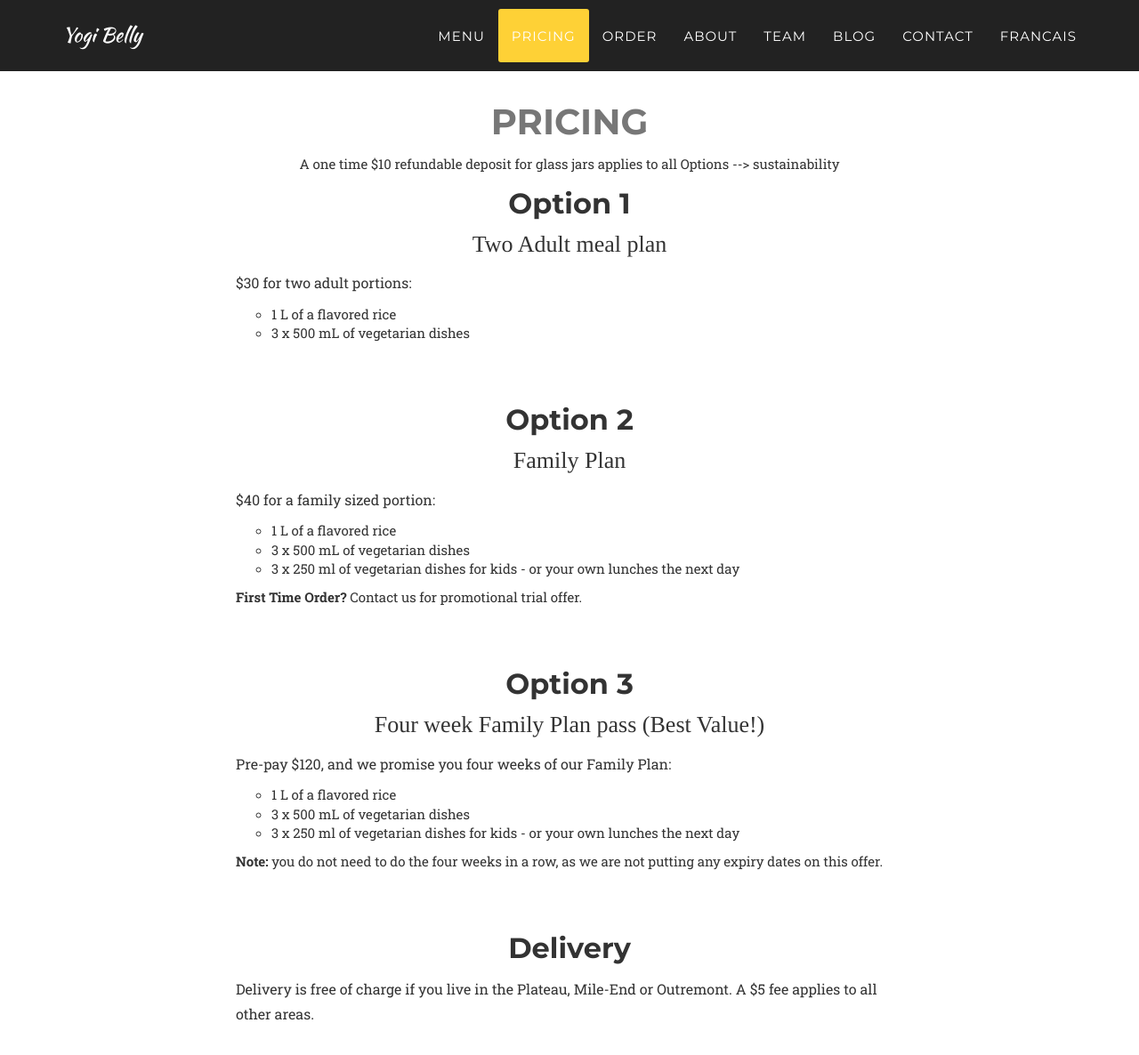
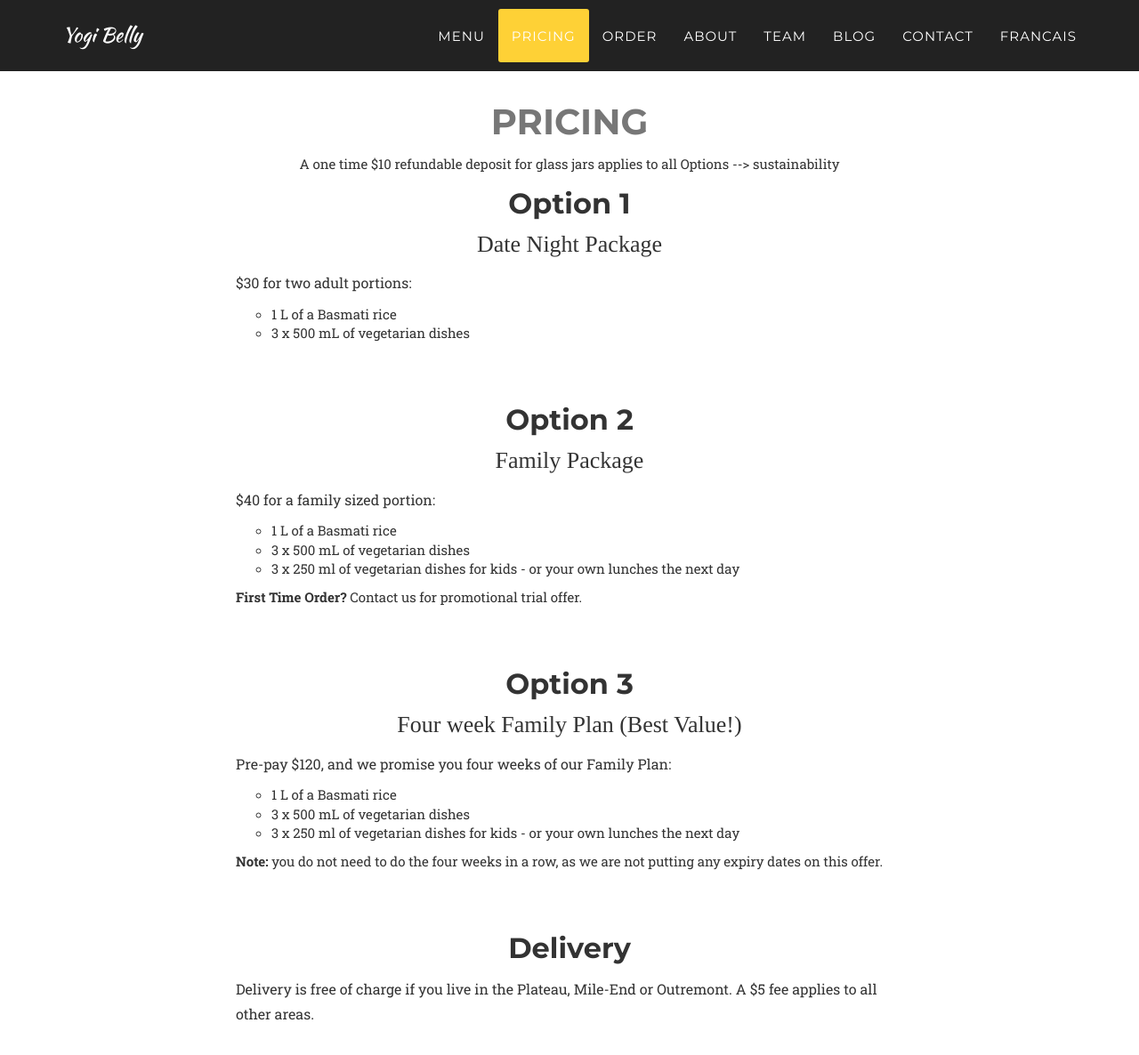
Before and after one commit to yogibelly/yogibelly.github.io, a Jekyll site: the page built from index.html, in a window 1280 px wide and 1400 px high, scrolled down 4304 px. Shown: the top 1186 px of the window at 89% size. Built offline with Jekyll 4.4.1, drawn with Linux system fonts in a browser that asks for light colours; some web fonts are replaced.

Commit message:
changed pricing for first timers

```diff
--- a/_includes/pricing.html
+++ b/_includes/pricing.html
@@ -9,12 +9,12 @@
             <div class="col-lg-8 col-sm-offset-2">
 
                 <h2 class="service-heading text-center text-white">Option 1</h2>
-                <h4 class="service-heading text-center text-white">Two Adult meal plan</h4>
+                <h4 class="service-heading text-center text-white">Date Night Package</h4>
 
                 <p class="text-white">
                     $30 for two adult portions:
                     <ul style="list-style-type:circle">
-                        <li>1 L of a flavored rice</li>
+                        <li>1 L of a Basmati rice</li>
                         <li>3 x 500 mL of vegetarian dishes</li>
                     </ul>
                 </p>
@@ -22,12 +22,12 @@
                 <br><br>
 
                 <h2 class="service-heading text-center text-white">Option 2</h2>
-                <h4 class="service-heading text-center text-white">Family Plan</h4>
+                <h4 class="service-heading text-center text-white">Family Package</h4>
 
                 <p class="text-white">
                     $40 for a family sized portion:
                     <ul style="list-style-type:circle">
-                        <li>1 L of a flavored rice</li>
+                        <li>1 L of a Basmati rice</li>
                         <li>3 x 500 mL of vegetarian dishes</li>
                         <li>3 x 250 ml of vegetarian dishes for kids - or your own lunches the next day</li>
                     </ul>
@@ -37,11 +37,11 @@
                 <br><br>
 
                 <h2 class="service-heading text-center text-white">Option 3</h2>
-                <h4 class="service-heading text-center text-white">Four week Family Plan pass (Best Value!)</h4>
+                <h4 class="service-heading text-center text-white">Four week Family Plan (Best Value!)</h4>
 
                 <p class="text-white">Pre-pay $120, and we promise you four weeks of our Family Plan:
                     <ul style="list-style-type:circle">
-                        <li>1 L of a flavored rice</li>
+                        <li>1 L of a Basmati rice</li>
                         <li>3 x 500 mL of vegetarian dishes</li>
                         <li>3 x 250 ml of vegetarian dishes for kids - or your own lunches the next day</li>
                     </ul>
```
